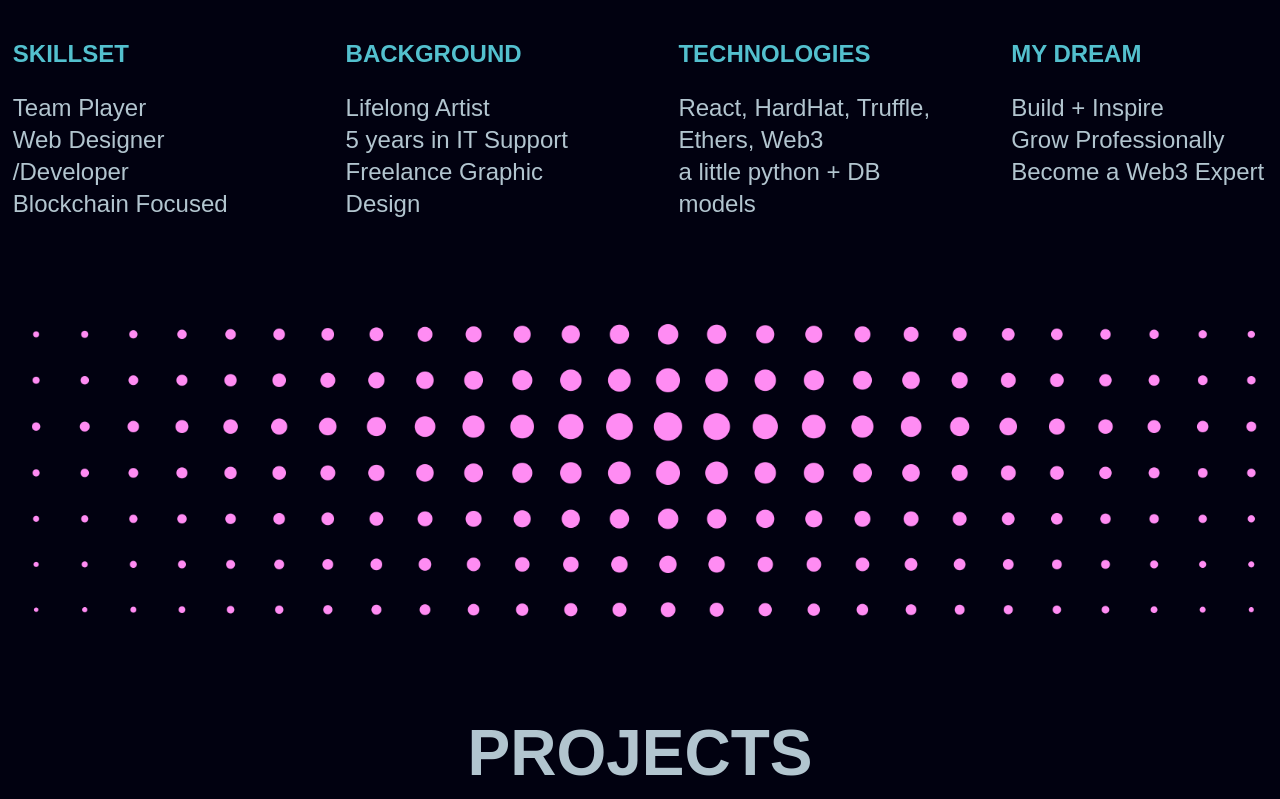
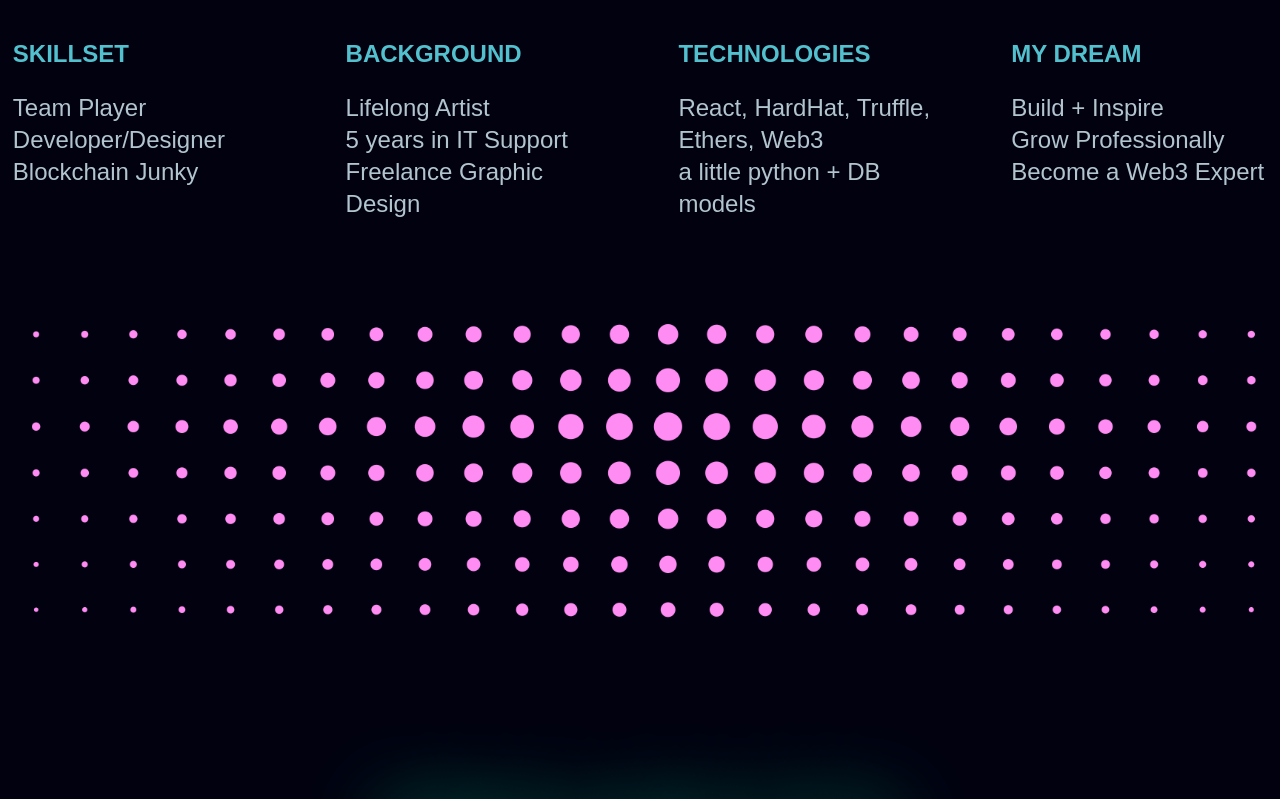
Before and after one commit to dhaedream/spring-22-portfolio, a React (Create React App) app: page / in a window 1280 px wide. Shown: the part 1600-2399 px from the top of the page. Built offline with nearby package versions, Linux system fonts and the light colour scheme.

Commit message:
added text shadow + movement to hello world inside intro

```diff
--- a/src/components/features/Features.jsx
+++ b/src/components/features/Features.jsx
@@ -13,9 +13,9 @@ const Features = () => {
         <div className="features_content-wrapper">
           <h3 className="features_header">SKILLSET</h3>
           <div className="features_body-para">
-            <p> Team Player </p>
-            <p>Web Designer /Developer</p>
-            <p> Blockchain Focused</p>
+            <p>Team Player</p>
+            <p>Developer/Designer</p>
+            <p>Blockchain Junky</p>
           </div>
         </div>
       </div>
--- a/src/components/into/Intro.jsx
+++ b/src/components/into/Intro.jsx
@@ -2,7 +2,10 @@ import React from "react";
 import "./intro.css";
 import { motion } from "framer-motion";
 
-const helloMotion = {};
+const helloMotion = {
+  screenstart: { y: -200 },
+  screeninit: { y: 0, transition: { duration: 1.5 } },
+};
 
 const Intro = () => {
   return (
@@ -18,21 +21,28 @@ const Intro = () => {
         className="intro-header"
         style={{ fontSize: "6rem", padding: "8vh 0 4vh 0" }}
         animate={{
-          textShadow: ["0 0 4px #fff",
+          textShadow: [
+            "0 0 4px #fff",
             "0 0 11px #fff",
             "0 0 19px #fff",
             "0 0 40px #0fa",
             "0 0 80px #0fa",
             "0 0 90px #0fa",
             "0 0 100px #0fa",
-            "0 0 150px #0fa"],
-            opacity: [.2, .5, 1]
+            "0 0 150px #0fa",
+          ],
+          opacity: [0.2, 0.5, 1],
         }}
-
         // animate={{
         //   color: ["#EDF0F2", "#5CE1E6", "#FFFFFF"],
         // }}
         transition={{ duration: 0.8, repeat: Infinity, repeatDelay: 1.9 }}
+        initial={"screenstart"}
+        // style while in view
+        whileInView={"screeninit"}
+        // viewport tru plays multiple times. false play oonce
+        viewport={{ once: false, amount: 0.1 }}
+        variants={helloMotion}
       >
         Hello World
       </motion.h2>
--- a/src/components/projects/Projects.jsx
+++ b/src/components/projects/Projects.jsx
@@ -17,6 +17,23 @@ const Projects = () => {
       {/* <h1 className="projects_header">PROJECTS</h1> */}
       <div className="projects_outer-container">
         <motion.h1
+          // blinking functionality
+          style={{ fontSize: "6rem", padding: "8vh 0 4vh 0" }}
+          animate={{
+            textShadow: [
+              "0 0 4px #fff",
+              "0 0 11px #fff",
+              "0 0 19px #fff",
+              "0 0 40px #0fa",
+              "0 0 80px #0fa",
+              "0 0 90px #0fa",
+              "0 0 100px #0fa",
+              "0 0 150px #0fa",
+            ],
+            opacity: [0.2, 0.5, 1],
+          }}
+          transition={{ duration: 0.8, repeat: Infinity, repeatDelay: 2.2 }}
+          //@dev moving component
           // style when page first loads
           initial={"screenstart"}
           // style while in view
```
